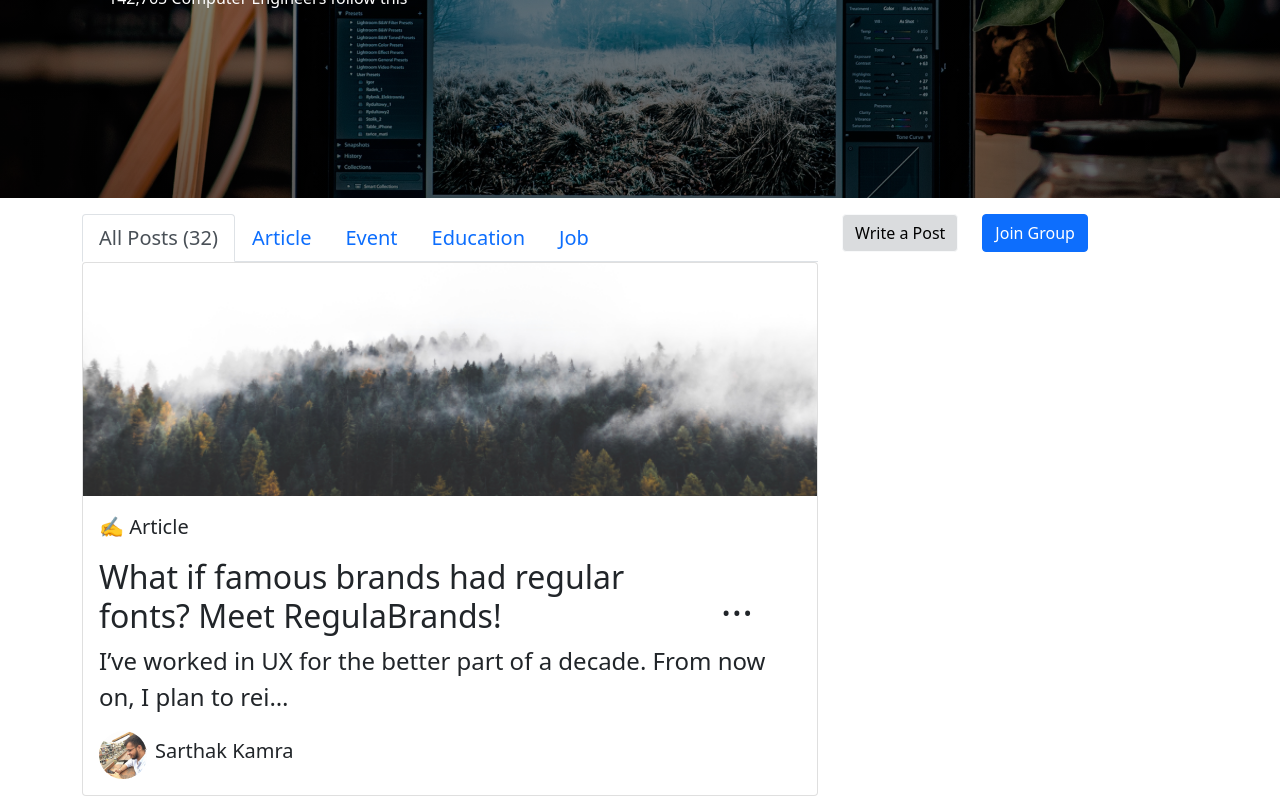
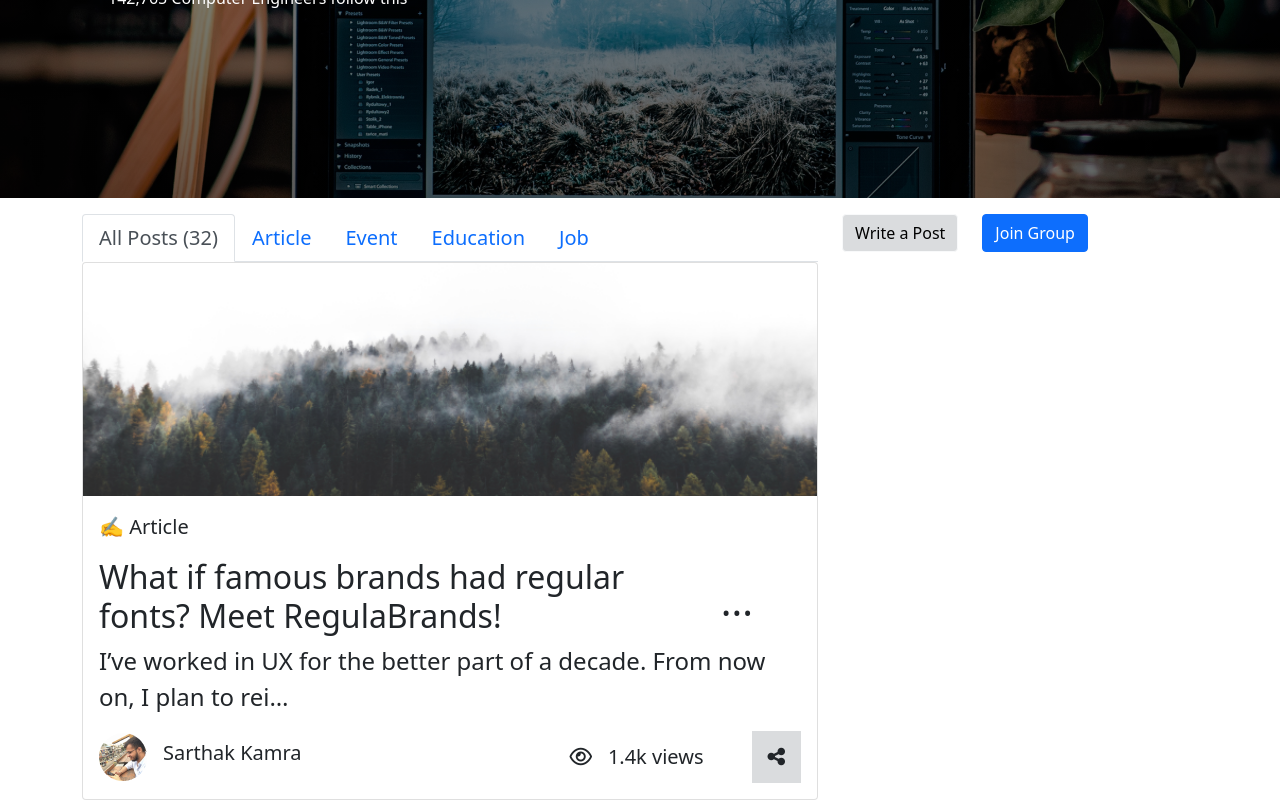
Before and after one commit to mukitcoder/atg-world, a React (Create React App) app: page / in a window 1280 px wide. Shown: the part 298-1098 px from the top of the page. Built offline with nearby package versions, Linux system fonts and the light colour scheme.

Commit message:
create post

```diff
--- a/public/index.html
+++ b/public/index.html
@@ -24,6 +24,8 @@
       work correctly both with client-side routing and a non-root public URL.
       Learn how to configure a non-root public URL by running `npm run build`.
     -->
+    <!-- fontAwesome -->
+    <script src="https://kit.fontawesome.com/b1d4e828c4.js" crossorigin="anonymous"></script>
     <title>React App</title>
   </head>
   <body>
--- a/src/Pages/Post/Post.js
+++ b/src/Pages/Post/Post.js
@@ -1,8 +1,8 @@
 import React from "react";
 import { Button, Card, Col, Container, Nav, Row } from "react-bootstrap";
 import "./Post.css";
-import postImage1 from "../../images/postImage1.png"
-import user1 from "../../images/user1.png"
+import postImage1 from "../../images/postImage1.png";
+import user1 from "../../images/user1.png";
 
 const Post = () => {
   return (
@@ -46,24 +46,37 @@ const Post = () => {
       <Row className="g-4">
         <Col md={8}>
           <Card>
-        <Card.Img variant="top" src= {postImage1} />
+            <Card.Img variant="top" src={postImage1} />
             <Card.Body>
-            <Card.Text>
-            ✍️ Article
-            </Card.Text>
+              <Card.Text>✍️ Article</Card.Text>
               <div className="d-flex justify-content-between align-items-center">
-          <Card.Title className="fs-2">What if famous brands had regular fonts? Meet RegulaBrands!</Card.Title>
+                <Card.Title className="fs-2">
+                  What if famous brands had regular fonts? Meet RegulaBrands!
+                </Card.Title>
                 <span className="me-5 fs-1">...</span>
               </div>
               <Card.Text className="fs-4">
-          I’ve worked in UX for the better part of a decade. From now on, I plan to rei…
+                I’ve worked in UX for the better part of a decade. From now on,
+                I plan to rei…
               </Card.Text>
+             <div className="d-flex justify-content-between">
              <div className="d-flex align-items-center">
-              <img className="me-2" src= {user1} alt="" />
+                <img className="me-3" src={user1} alt="" />
                 <h5>Sarthak Kamra</h5>
+              </div>
+              <div className="d-flex align-items-center">
+                <i className="far fa-eye me-3"></i>
+                <span>1.4k views</span>
+                <i className="fas fa-share-alt bg-secondary bg-opacity-25 p-3 ms-5"></i>
+              </div>
              </div>
             </Card.Body>
           </Card>
+        </Col>
+        <Col md={4}>
+            <div>
+
+            </div>
         </Col>
       </Row>
     </Container>
```
Lines whose indentation alone changed are shown as unchanged.
